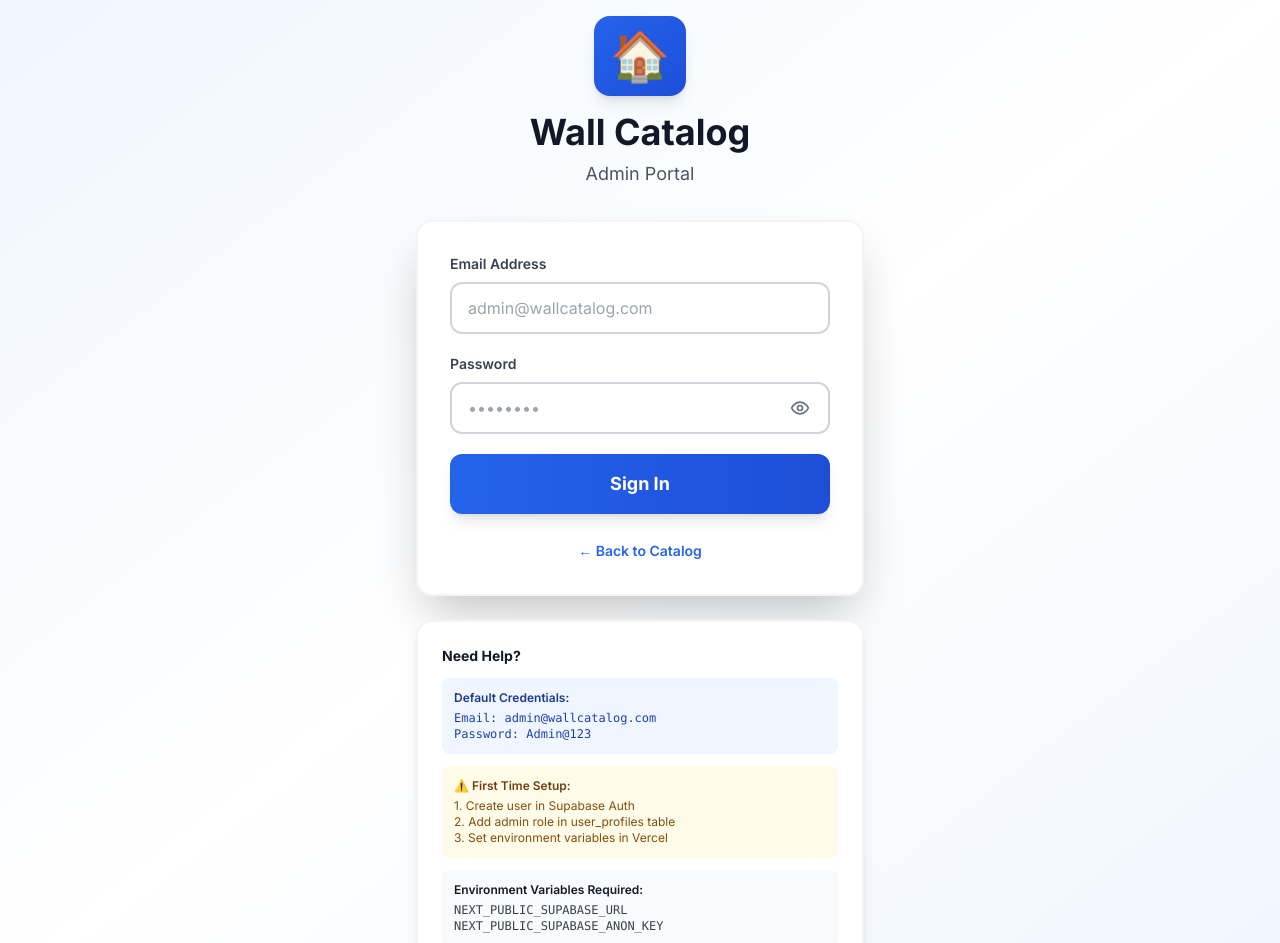
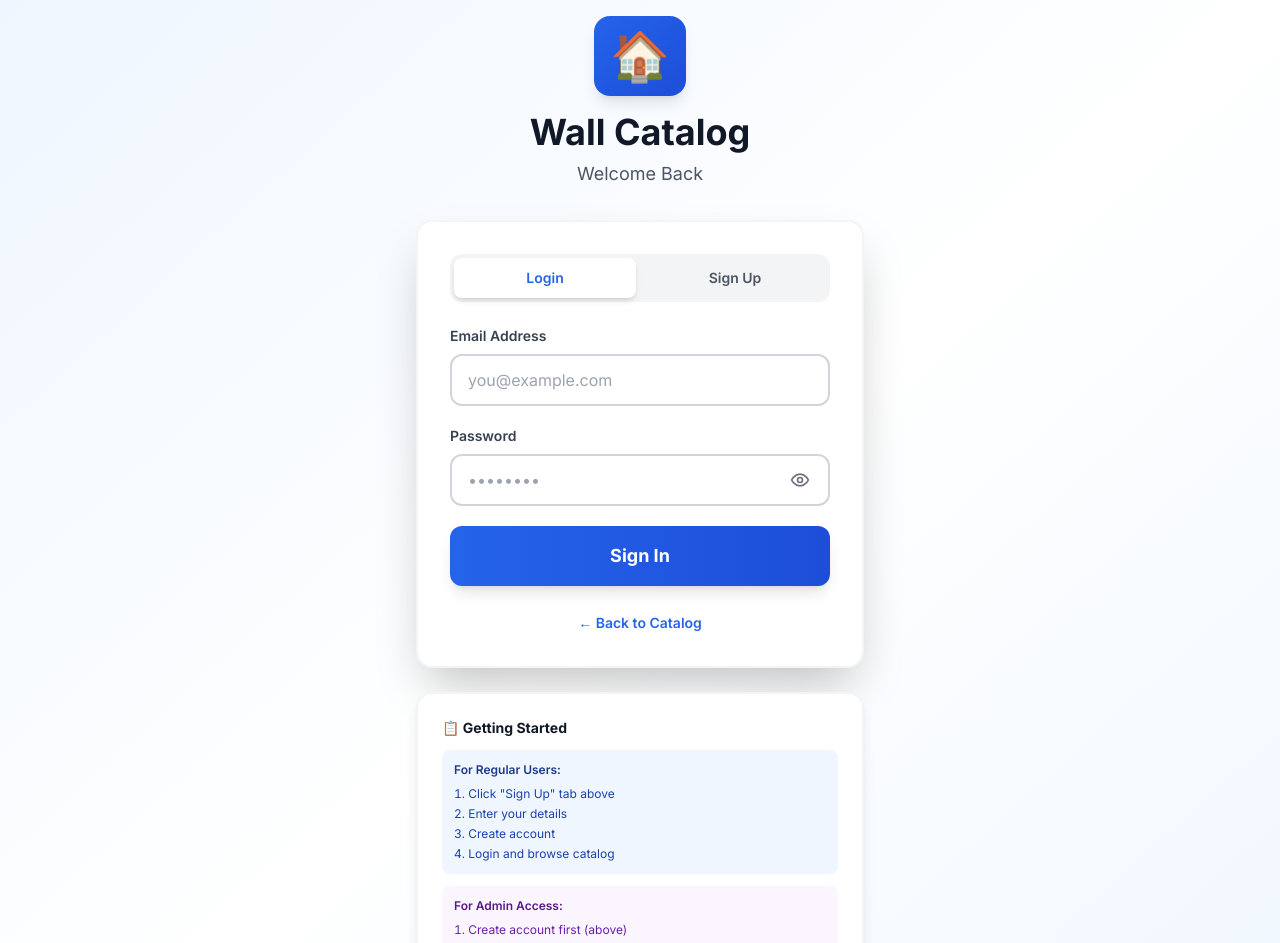
Before and after one commit to sammedworks/wall-catalog-app, a Next.js app: page /login in a window 1280 px wide. Shown: the top 943 px of the page. Built offline with nearby package versions, Linux system fonts and the light colour scheme; no server answers; the database is empty.

Commit message:
Add signup functionality - users can now create accounts

```diff
--- a/app/login/page.js
+++ b/app/login/page.js
@@ -1,16 +1,19 @@
 'use client';
 import { useState, useEffect } from 'react';
-import { signIn, supabase } from '@/lib/supabase';
+import { supabase } from '@/lib/supabase';
 import { useRouter } from 'next/navigation';
 import Link from 'next/link';
-import { AlertCircle, Eye, EyeOff } from 'lucide-react';
+import { AlertCircle, Eye, EyeOff, CheckCircle } from 'lucide-react';
 
 export default function LoginPage() {
   const router = useRouter();
+  const [mode, setMode] = useState('login'); // 'login' or 'signup'
   const [email, setEmail] = useState('');
   const [password, setPassword] = useState('');
+  const [fullName, setFullName] = useState('');
   const [loading, setLoading] = useState(false);
   const [error, setError] = useState('');
+  const [success, setSuccess] = useState('');
   const [showPassword, setShowPassword] = useState(false);
   const [connectionStatus, setConnectionStatus] = useState('checking');
 
@@ -31,9 +34,9 @@ export default function LoginPage() {
       }
 
       // Test connection
-      const { error } = await supabase.from('products').select('id').limit(1);
+      const { error } = await supabase.from('user_profiles').select('id').limit(1);
 
-      if (error) {
+      if (error && !error.message.includes('permission denied')) {
         setConnectionStatus('error');
         setError('Cannot connect to database. Please check your Supabase configuration.');
       } else {
@@ -45,59 +48,116 @@ export default function LoginPage() {
     }
   };
 
+  const handleSignup = async (e) => {
+    e.preventDefault();
+    setLoading(true);
+    setError('');
+    setSuccess('');
+
+    try {
+      // Validate inputs
+      if (!email || !password || !fullName) {
+        throw new Error('Please fill in all fields');
+      }
+
+      if (password.length < 6) {
+        throw new Error('Password must be at least 6 characters');
+      }
+
+      // Sign up user
+      const { data, error: signUpError } = await supabase.auth.signUp({
+        email,
+        password,
+        options: {
+          data: {
+            full_name: fullName,
+          },
+        },
+      });
+
+      if (signUpError) {
+        throw signUpError;
+      }
+
+      if (data.user) {
+        setSuccess('Account created successfully! You can now login.');
+        setMode('login');
+        setPassword('');
+
+        // Auto-switch to login after 2 seconds
+        setTimeout(() => {
+          setSuccess('');
+        }, 3000);
+      }
+    } catch (err) {
+      setError(err.message || 'Failed to create account. Please try again.');
+    } finally {
+      setLoading(false);
+    }
+  };
+
   const handleLogin = async (e) => {
     e.preventDefault();
     setLoading(true);
     setError('');
+    setSuccess('');
 
     try {
-      // Check if environment variables are set
-      if (!process.env.NEXT_PUBLIC_SUPABASE_URL || !process.env.NEXT_PUBLIC_SUPABASE_ANON_KEY) {
-        throw new Error('Supabase environment variables are not configured. Please add them in Vercel settings.');
+      // Validate inputs
+      if (!email || !password) {
+        throw new Error('Please enter email and password');
       }
 
-      const { data, error: signInError } = await signIn(email, password);
+      // Sign in user
+      const { data, error: signInError } = await supabase.auth.signInWithPassword({
+        email,
+        password,
+      });
 
       if (signInError) {
         if (signInError.message.includes('Invalid login credentials')) {
-          setError('Invalid email or password. Please check your credentials.');
+          throw new Error('Invalid email or password');
         } else if (signInError.message.includes('Email not confirmed')) {
-          setError('Please confirm your email address before logging in.');
+          throw new Error('Please confirm your email address');
         } else {
-          setError(signInError.message);
+          throw signInError;
         }
-        setLoading(false);
-        return;
       }
 
       if (data.user) {
-        // Check if user has admin role
+        // Check user role
         const { data: profile, error: profileError } = await supabase
           .from('user_profiles')
           .select('role')
           .eq('id', data.user.id)
           .single();
 
-        if (profileError || !profile) {
-          setError('User profile not found. Please contact administrator.');
-          setLoading(false);
+        if (profileError) {
+          console.error('Profile error:', profileError);
+          // Profile might not exist yet, redirect to home
+          router.push('/');
           return;
         }
 
-        if (profile.role !== 'admin') {
-          setError('Access denied. Admin privileges required.');
-          await supabase.auth.signOut();
-          setLoading(false);
-          return;
+        // Redirect based on role
+        if (profile.role === 'admin') {
+          router.push('/admin');
+        } else {
+          router.push('/');
         }
-
-        // Success - redirect to admin panel
-        router.push('/admin');
       }
     } catch (err) {
-      setError(err.message || 'An unexpected error occurred. Please try again.');
+      setError(err.message || 'Failed to login. Please try again.');
+    } finally {
       setLoading(false);
     }
+  };
+
+  const switchMode = () => {
+    setMode(mode === 'login' ? 'signup' : 'login');
+    setError('');
+    setSuccess('');
+    setPassword('');
   };
 
   return (
@@ -109,7 +169,9 @@ export default function LoginPage() {
             <span className="text-5xl">🏠</span>
           </div>
           <h1 className="text-4xl font-bold text-gray-900 mb-2">Wall Catalog</h1>
-          <p className="text-gray-600 text-lg">Admin Portal</p>
+          <p className="text-gray-600 text-lg">
+            {mode === 'login' ? 'Welcome Back' : 'Create Account'}
+          </p>
         </div>
 
         {/* Connection Status */}
@@ -132,8 +194,19 @@ export default function LoginPage() {
           </div>
         )}
 
-        {/* Login Form */}
+        {/* Auth Form */}
         <div className="bg-white rounded-2xl shadow-2xl p-8 border-2 border-gray-100">
+          {/* Success Message */}
+          {success && (
+            <div className="mb-6 p-4 bg-green-50 border-2 border-green-200 rounded-xl">
+              <div className="flex items-start gap-3">
+                <CheckCircle className="w-5 h-5 text-green-600 flex-shrink-0 mt-0.5" />
+                <p className="text-sm text-green-800">{success}</p>
+              </div>
+            </div>
+          )}
+
+          {/* Error Message */}
           {error && (
             <div className="mb-6 p-4 bg-red-50 border-2 border-red-200 rounded-xl">
               <div className="flex items-start gap-3">
@@ -143,6 +216,108 @@ export default function LoginPage() {
             </div>
           )}
 
+          {/* Mode Tabs */}
+          <div className="flex gap-2 mb-6 p-1 bg-gray-100 rounded-xl">
+            <button
+              type="button"
+              onClick={() => setMode('login')}
+              className={`flex-1 py-2.5 rounded-lg font-semibold text-sm transition-all ${
+                mode === 'login'
+                  ? 'bg-white text-blue-600 shadow-md'
+                  : 'text-gray-600 hover:text-gray-900'
+              }`}
+            >
+              Login
+            </button>
+            <button
+              type="button"
+              onClick={() => setMode('signup')}
+              className={`flex-1 py-2.5 rounded-lg font-semibold text-sm transition-all ${
+                mode === 'signup'
+                  ? 'bg-white text-blue-600 shadow-md'
+                  : 'text-gray-600 hover:text-gray-900'
+              }`}
+            >
+              Sign Up
+            </button>
+          </div>
+
+          {/* Signup Form */}
+          {mode === 'signup' && (
+            <form onSubmit={handleSignup} className="space-y-5">
+              <div>
+                <label className="block text-sm font-semibold mb-2 text-gray-700">Full Name</label>
+                <input
+                  type="text"
+                  required
+                  value={fullName}
+                  onChange={(e) => setFullName(e.target.value)}
+                  className="w-full px-4 py-3 border-2 border-gray-300 rounded-xl focus:outline-none focus:ring-2 focus:ring-blue-500 focus:border-transparent transition-all"
+                  placeholder="John Doe"
+                  disabled={connectionStatus === 'error'}
+                />
+              </div>
+
+              <div>
+                <label className="block text-sm font-semibold mb-2 text-gray-700">Email Address</label>
+                <input
+                  type="email"
+                  required
+                  value={email}
+                  onChange={(e) => setEmail(e.target.value)}
+                  className="w-full px-4 py-3 border-2 border-gray-300 rounded-xl focus:outline-none focus:ring-2 focus:ring-blue-500 focus:border-transparent transition-all"
+                  placeholder="you@example.com"
+                  disabled={connectionStatus === 'error'}
+                />
+              </div>
+
+              <div>
+                <label className="block text-sm font-semibold mb-2 text-gray-700">Password</label>
+                <div className="relative">
+                  <input
+                    type={showPassword ? 'text' : 'password'}
+                    required
+                    value={password}
+                    onChange={(e) => setPassword(e.target.value)}
+                    className="w-full px-4 py-3 border-2 border-gray-300 rounded-xl focus:outline-none focus:ring-2 focus:ring-blue-500 focus:border-transparent transition-all pr-12"
+                    placeholder="••••••••"
+                    disabled={connectionStatus === 'error'}
+                    minLength={6}
+                  />
+                  <button
+                    type="button"
+                    onClick={() => setShowPassword(!showPassword)}
+                    className="absolute right-3 top-1/2 -translate-y-1/2 p-2 hover:bg-gray-100 rounded-lg transition-all"
+                  >
+                    {showPassword ? (
+                      <EyeOff className="w-5 h-5 text-gray-500" />
+                    ) : (
+                      <Eye className="w-5 h-5 text-gray-500" />
+                    )}
+                  </button>
+                </div>
+                <p className="text-xs text-gray-500 mt-1">Minimum 6 characters</p>
+              </div>
+
+              <button
+                type="submit"
+                disabled={loading || connectionStatus === 'error'}
+                className="w-full py-4 bg-gradient-to-r from-blue-600 to-blue-700 text-white rounded-xl font-bold text-lg hover:from-blue-700 hover:to-blue-800 disabled:opacity-50 disabled:cursor-not-allowed transition-all shadow-lg hover:shadow-xl"
+              >
+                {loading ? (
+                  <span className="flex items-center justify-center gap-2">
+                    <div className="animate-spin rounded-full h-5 w-5 border-b-2 border-white"></div>
+                    Creating account...
+                  </span>
+                ) : (
+                  'Create Account'
+                )}
+              </button>
+            </form>
+          )}
+
+          {/* Login Form */}
+          {mode === 'login' && (
             <form onSubmit={handleLogin} className="space-y-5">
               <div>
                 <label className="block text-sm font-semibold mb-2 text-gray-700">Email Address</label>
@@ -152,7 +327,7 @@ export default function LoginPage() {
                   value={email}
                   onChange={(e) => setEmail(e.target.value)}
                   className="w-full px-4 py-3 border-2 border-gray-300 rounded-xl focus:outline-none focus:ring-2 focus:ring-blue-500 focus:border-transparent transition-all"
-                placeholder="admin@wallcatalog.com"
+                  placeholder="you@example.com"
                   disabled={connectionStatus === 'error'}
                 />
               </div>
@@ -198,6 +373,7 @@ export default function LoginPage() {
                 )}
               </button>
             </form>
+          )}
 
           <div className="mt-6 text-center">
             <Link href="/" className="text-sm text-blue-600 hover:text-blue-700 font-semibold hover:underline">
@@ -208,26 +384,33 @@ export default function LoginPage() {
 
         {/* Help Section */}
         <div className="mt-6 p-6 bg-white rounded-2xl shadow-lg border-2 border-gray-100">
-          <h3 className="font-bold text-sm text-gray-900 mb-3">Need Help?</h3>
+          <h3 className="font-bold text-sm text-gray-900 mb-3">📋 Getting Started</h3>
 
           <div className="space-y-3 text-xs text-gray-600">
             <div className="p-3 bg-blue-50 rounded-lg">
-              <p className="font-semibold text-blue-900 mb-1">Default Credentials:</p>
-              <p className="font-mono text-blue-800">Email: admin@wallcatalog.com</p>
-              <p className="font-mono text-blue-800">Password: Admin@123</p>
+              <p className="font-semibold text-blue-900 mb-2">For Regular Users:</p>
+              <ol className="list-decimal list-inside space-y-1 text-blue-800">
+                <li>Click "Sign Up" tab above</li>
+                <li>Enter your details</li>
+                <li>Create account</li>
+                <li>Login and browse catalog</li>
+              </ol>
             </div>
 
-            <div className="p-3 bg-yellow-50 rounded-lg">
-              <p className="font-semibold text-yellow-900 mb-1">⚠️ First Time Setup:</p>
-              <p className="text-yellow-800">1. Create user in Supabase Auth</p>
-              <p className="text-yellow-800">2. Add admin role in user_profiles table</p>
-              <p className="text-yellow-800">3. Set environment variables in Vercel</p>
+            <div className="p-3 bg-purple-50 rounded-lg">
+              <p className="font-semibold text-purple-900 mb-2">For Admin Access:</p>
+              <ol className="list-decimal list-inside space-y-1 text-purple-800">
+                <li>Create account first (above)</li>
+                <li>Go to Supabase SQL Editor</li>
+                <li>Run: <code className="bg-purple-100 px-1 rounded">UPDATE user_profiles SET role = 'admin' WHERE email = 'your-email'</code></li>
+                <li>Logout and login again</li>
+                <li>Access admin panel at /admin</li>
+              </ol>
             </div>
 
             <div className="p-3 bg-gray-50 rounded-lg">
-              <p className="font-semibold text-gray-900 mb-1">Environment Variables Required:</p>
-              <p className="font-mono text-xs text-gray-700">NEXT_PUBLIC_SUPABASE_URL</p>
-              <p className="font-mono text-xs text-gray-700">NEXT_PUBLIC_SUPABASE_ANON_KEY</p>
+              <p className="font-semibold text-gray-900 mb-1">Need Help?</p>
+              <p className="text-gray-700">Check ADMIN_PANEL_SETUP.md for detailed instructions</p>
             </div>
           </div>
         </div>
```
Lines whose indentation alone changed are shown as unchanged.
